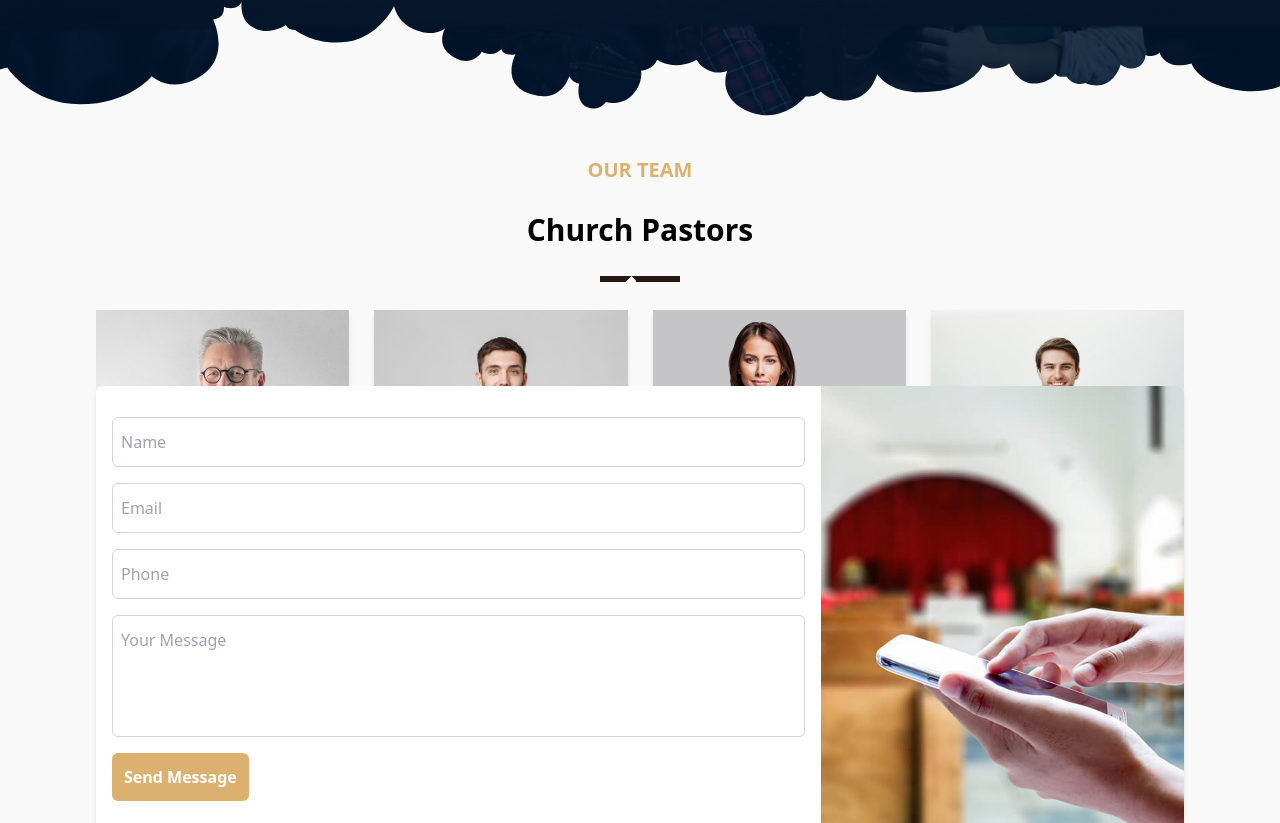
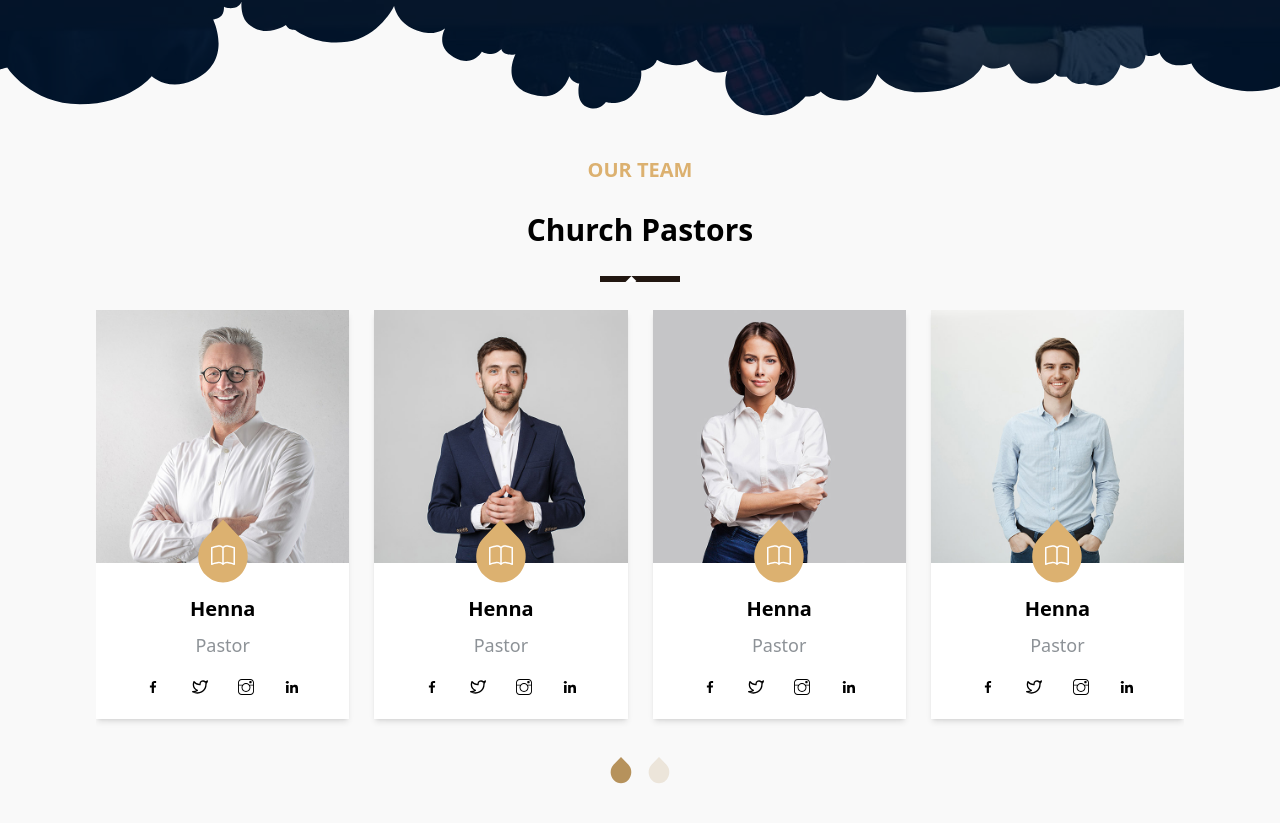
Before and after one commit to sumit-022/church, a Next.js app: page / in a window 1280 px wide. Shown: the part 3775-4598 px from the top of the page. Built offline with nearby package versions, Linux system fonts and the light colour scheme.

Commit message:
Modified

```diff
--- a/src/components/atoms/cards/contact-card.tsx
+++ b/src/components/atoms/cards/contact-card.tsx
@@ -6,7 +6,7 @@ import Input from "../input";
 const ContactCard = React.forwardRef(({}, ref) => {
   return (
     <div
-      className="w-full absolute z-10 bottom-4 pb-8"
+      className="w-full -mt-36 relative z-10 pb-8"
       ref={ref as Ref<HTMLDivElement>}
     >
       <div className="w-[85%] bg-white mx-auto rounded-md overflow-hidden shadow-md grid grid-cols-[2fr,1fr]">
--- a/src/components/sections/home/team/contact-us.tsx
+++ b/src/components/sections/home/team/contact-us.tsx
@@ -12,7 +12,7 @@ const ContactUs = () => {
 
   return (
     <div className="my-10">
-      <div className={`relative`} style={{ height: `${totalHeight}px` }}>
+      <div className={`relative`}>
         <div className="relative overflow-hidden flex flex-col">
           <Image className="w-full" src={shapetop} alt="shape" />
           <Image
```
